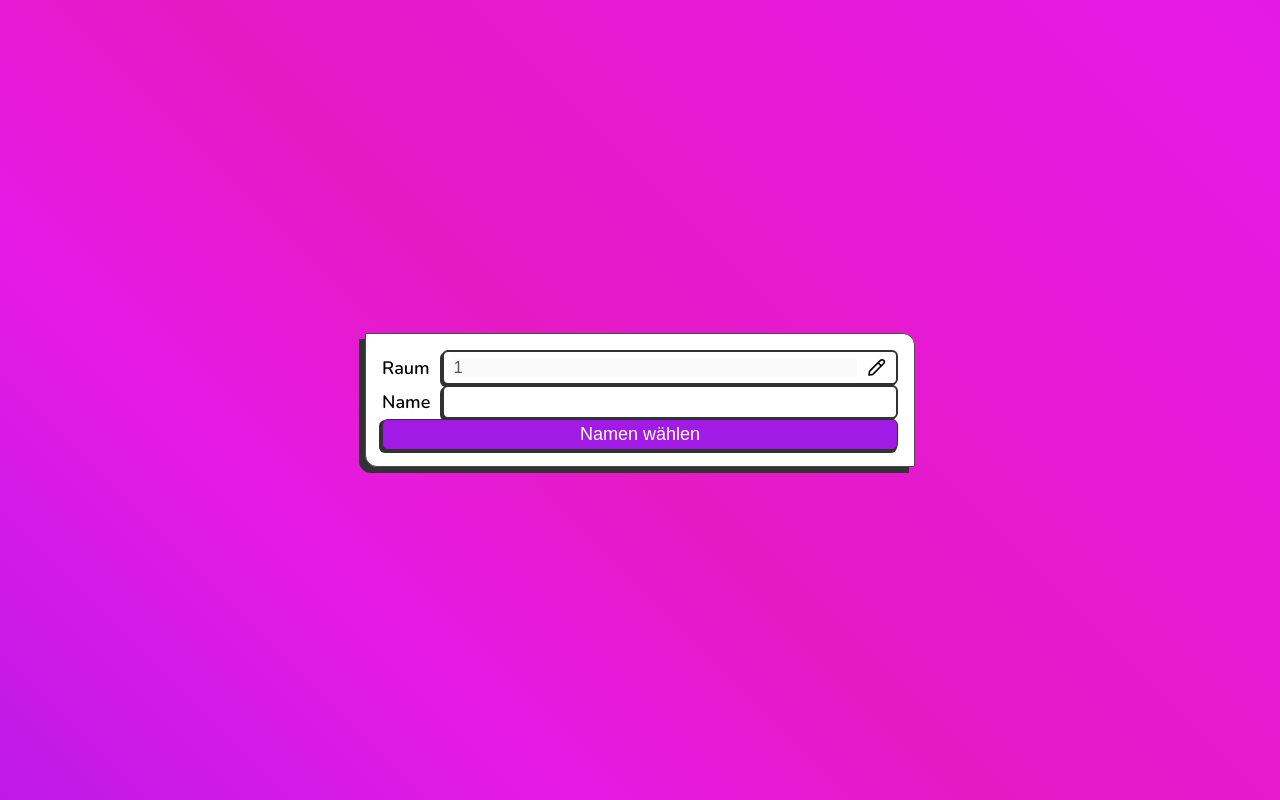
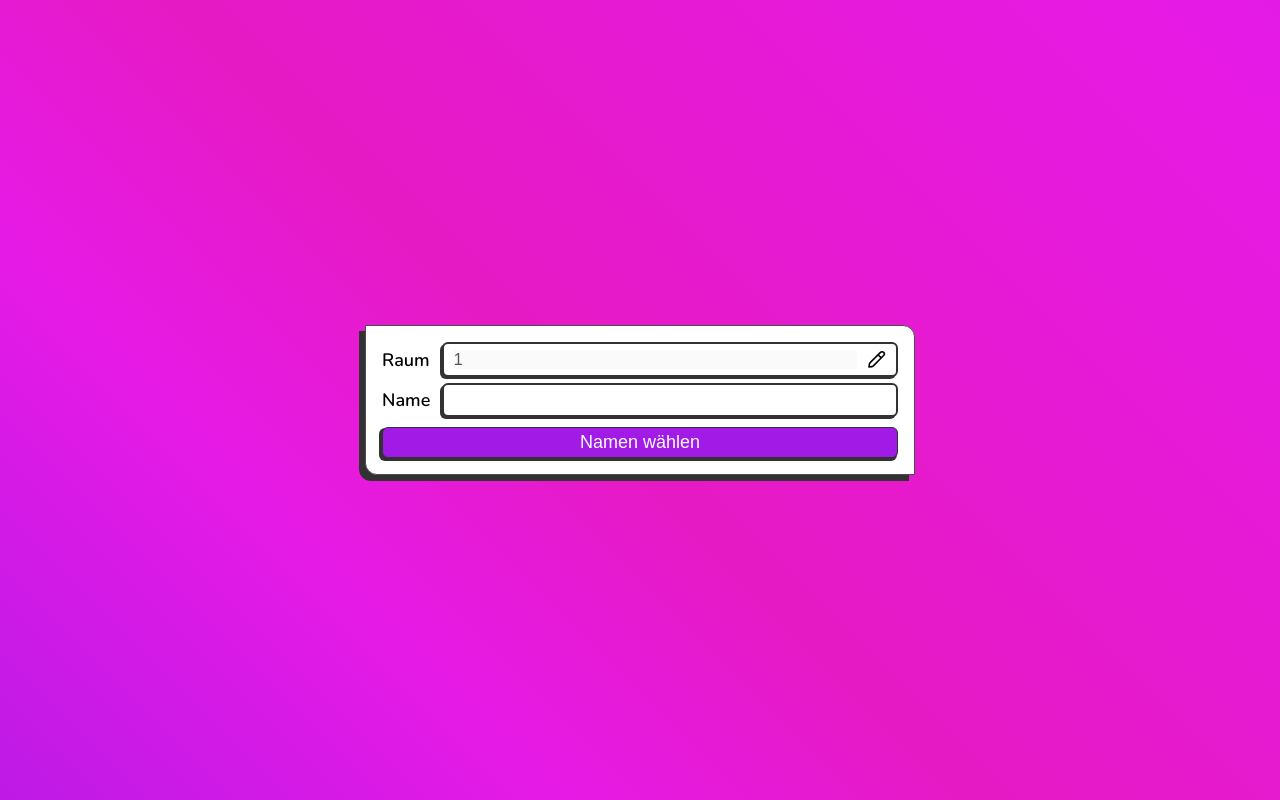
Before and after one commit to McTom234/mastermind, a Next.js app: page /join/1 in a window 1280 px wide. Built offline with nearby package versions, Linux system fonts and the light colour scheme.

Commit message:
style(components): move button row to button module

```diff
--- a/styles/new/components/button.module.scss
+++ b/styles/new/components/button.module.scss
@@ -1,5 +1,19 @@
 @use 'styles/variables';
 @use 'sass:color';
+
+.button-row {
+  display: flex;
+  justify-content: space-between;
+  margin-top: 10px;
+
+  button {
+    flex-grow: 1;
+  }
+}
+
+.second-button {
+  margin-top: 6px;
+}
 
 .container {
   width: 100%;
```
Also changed, not shown: styles/new/pages/join.module.scss (deleted, +0 -13 lines).
